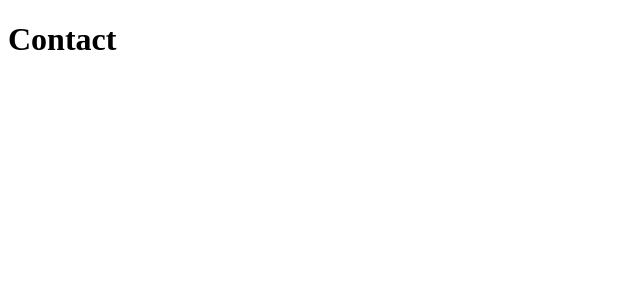
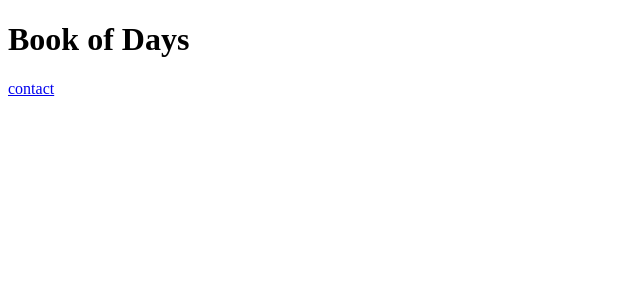
Before and after one commit to hmiyado/kottage, a Next.js app: page /contact in a window 1280 px wide. Shown: the top 300 px of the page, without its empty margins (0-640 px from the left). Built offline with nearby package versions, Linux system fonts and the light colour scheme.

Commit message:
create Layout

```diff
--- /dev/null
+++ b/components/layout.tsx
@@ -0,0 +1,21 @@
+import Head from 'next/head'
+import Link from 'next/link'
+
+export default function Layout() {
+  return (
+    <div>
+      <Head>
+        <title>Book of Days</title>
+      </Head>
+      <header>
+        <h1>Book of Days</h1>
+      </header>
+
+      <main></main>
+
+      <footer>
+        <Link href="/contact">contact</Link>
+      </footer>
+    </div>
+  )
+}
--- a/pages/contact/index.tsx
+++ b/pages/contact/index.tsx
@@ -1,17 +1,6 @@
 import Head from 'next/head'
+import Layout from '../../components/layout'
 
 export default function Contact() {
-  return (
-    <div>
-      <Head>
-        <title>Contact</title>
-      </Head>
-
-      <main>
-        <h1>Contact</h1>
-      </main>
-
-      <footer></footer>
-    </div>
-  )
+  return <Layout />
 }
```
